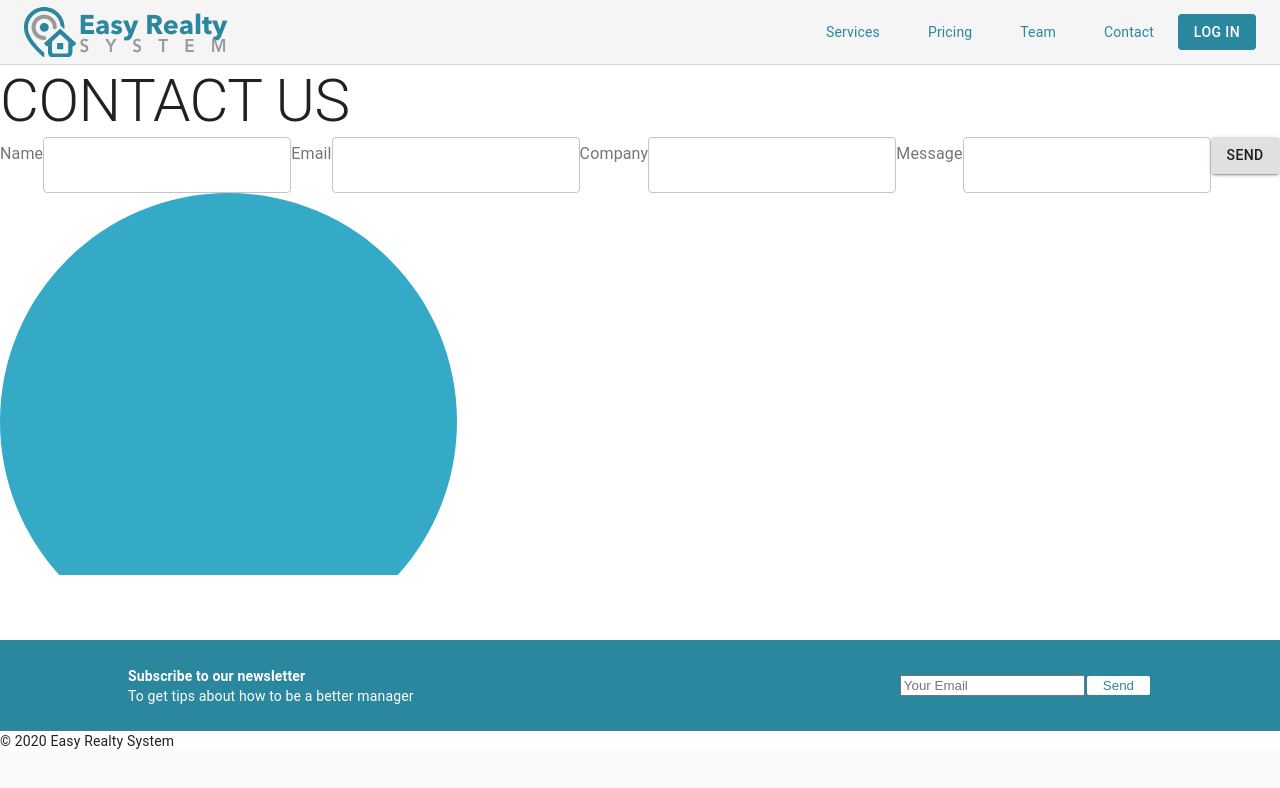
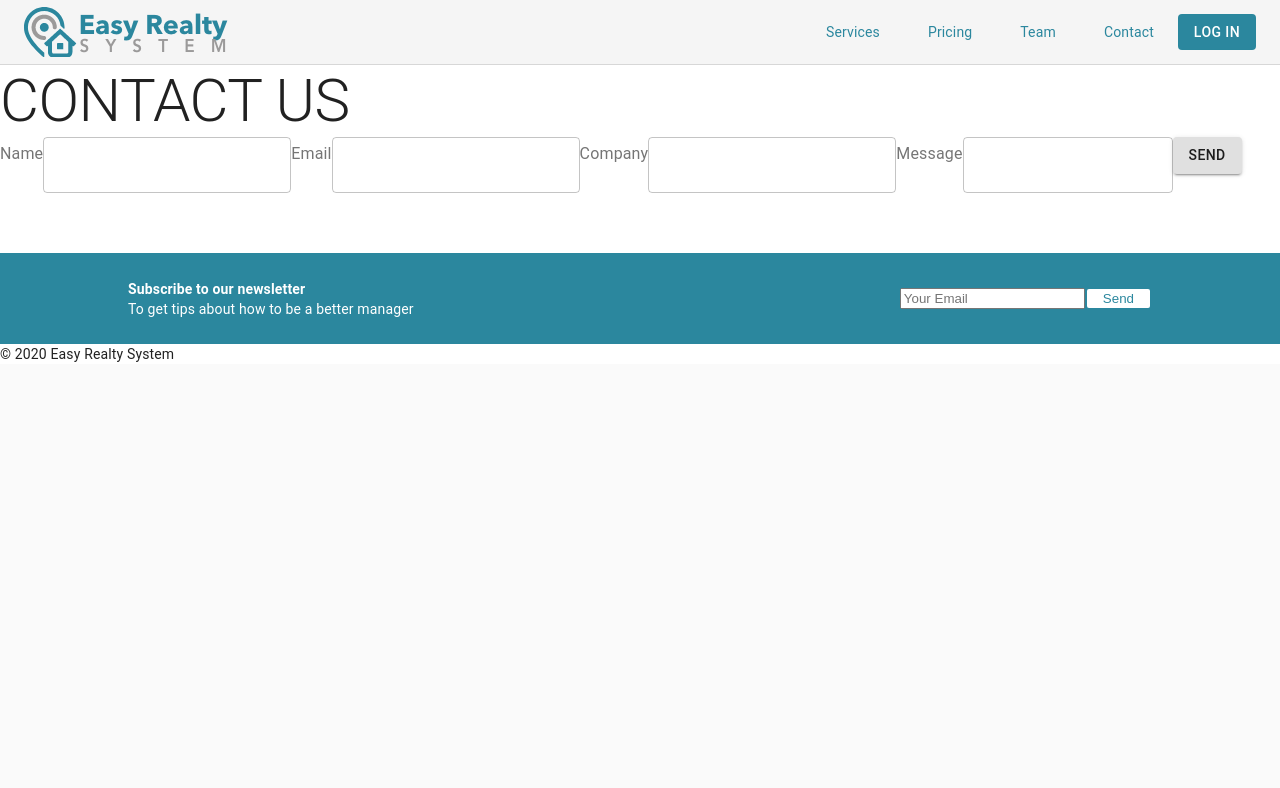
Before and after one commit to jyotSarup/ez.website, a React (Create React App) app: page /Contact in a window 1280 px wide. Shown: the top 788 px of the page. Built offline with nearby package versions, Linux system fonts and the light colour scheme.

Commit message:
fixed the circle image

```diff
--- a/src/Assets/sass/pages/_contact.scss
+++ b/src/Assets/sass/pages/_contact.scss
@@ -2,11 +2,13 @@
   //background-image: url(../../../Components/Pages/Contact/assets/Contact.png);
   //height: 50em;
   height: 100vh;
-  width: 100vw;
+  width: 98.9vw;
   background-repeat: no-repeat;
   font-family: "Open Sans";
   display: grid;
-  grid-template-rows: repeat(8,1fr);
+  position: relative;
+  z-index: 0;
+  grid-template-rows: repeat(8, 1fr);
   grid-template-columns: 1fr 1fr 1fr;
   .contact_header {
     background-image: url(../../../Components/Pages/Contact/assets/Contact.png);
@@ -67,28 +69,57 @@
     grid-row: 6 / 9;
     grid-column: 1 / 3;
     width: 100%;
-    //background-image: url(../../../Components/Pages/Contact/assets/Contact_Shape.png);
+    position: relative;
+    z-index: -1;
+    background-image: url(../../../Components/Pages/Contact/assets/Contact_Shape.png);
     background-repeat: no-repeat;
-    background-position: center bottom;
     background-size: contain;
+    left: 40px;
+    top: 50px;
+    background-position: center;
   }
-  .contact_circular_shape{
-    position: relative;
-    grid-row: 6 / 8;
-    grid-column: 1 / 3;
-    img{
-      position: absolute;
-      top: -10px;
-      width: 40%;
-      left: 240px;
-      //z-index: -1;
-    }
-  }
-  // .contact::after{
-  //   content: url('../../../Components/Pages/Contact/assets/Contact_Shape.png');
-  //   position: absolute;
-  //   top: 500px;
-  //   left: 300px;
-  //   //z-index: 100000;
-  // }
 }
+
+/**********************************************************Responsive Layout**********************************************************************/
+// @media(min-width: 599px){
+//   .wrapContact{
+//     display: grid;
+//     grid-template-columns: 1fr !important;
+//     grid-template-rows: repeat(9, 1fr) !important;
+//     overflow: hidden;
+//     position: relative;
+//     z-index: 0;
+//     .contact_header{
+//       grid-row: 1 / 3;
+//       display: block;
+//       background-size: 100% 100%;
+//       width: 100%;
+//       grid-column: 1 ;
+//     }
+//     .contact{
+//       grid-row: 1 / 8;
+//       grid-column: 1 ;
+//       .contact_heading{
+//         margin-left: 3em;
+//         margin-top: 0em;
+//       }
+//       .contact_form{
+//         //grid-row: 1 / 7;
+//         display: block;
+//         width: 70%;
+//         grid-column: 1;
+//         margin-left: 4em;
+//         //grid-column: 1 / 2;
+//         //margin-top: 2em;
+//       }
+//       .contact_circular_shape{
+//         // grid-row: 6 / 8;
+//         // grid-column: 1 / 1;
+//        position: relative;
+//        background-position: left;
+//         left: -10px;
+//         z-index: 10000;
+//       }
+//     }
+//   }
+// }
--- a/src/Components/Pages/Contact/contact.js
+++ b/src/Components/Pages/Contact/contact.js
@@ -1,9 +1,9 @@
 import React from 'react';
 import Typography from '@material-ui/core/Typography';
 import { FormLabel } from '@material-ui/core';
-import {FormControl} from '@material-ui/core';
+import { FormControl } from '@material-ui/core';
 import { TextField } from '@material-ui/core';
-import {Button} from '@material-ui/core';
+import { Button } from '@material-ui/core';
 import CircleImg from "./assets/Contact_Shape.png";
 
 function Contact() {
@@ -32,13 +32,13 @@ function Contact() {
                     <FormLabel className="contact_label">
                         Message
                     </FormLabel>
-                    <TextField variant="outlined" className="contact_input"></TextField>
+                    <TextField variant="outlined" className="contact_input" multiline rowsMax="5"></TextField>
 
                     <Button variant="contained" className="contact_button">Send</Button>
                 </div>
             </div>
             <div className="contact_circular_shape">
-            <img src ={CircleImg}/>
+                {/* <img src ={CircleImg}/> */}
             </div>
         </div>)
 }
```
